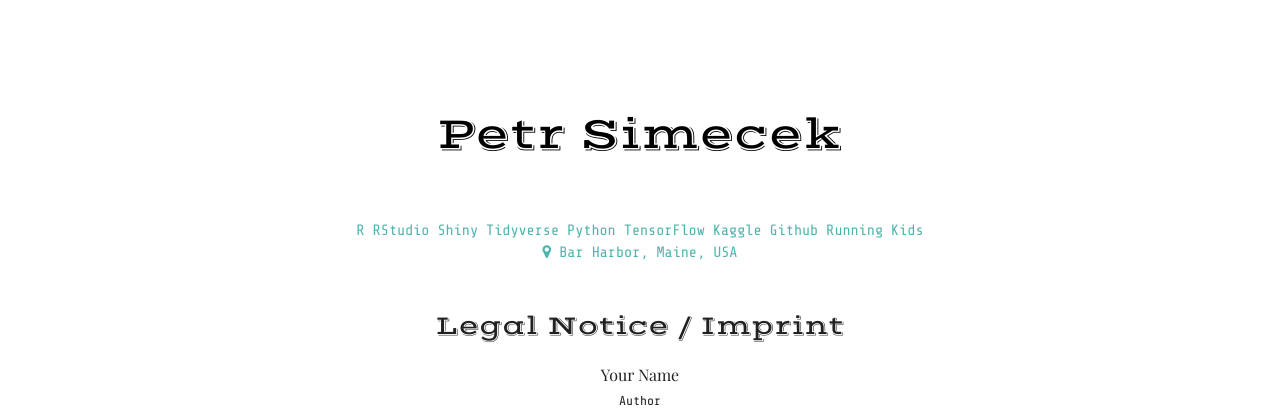
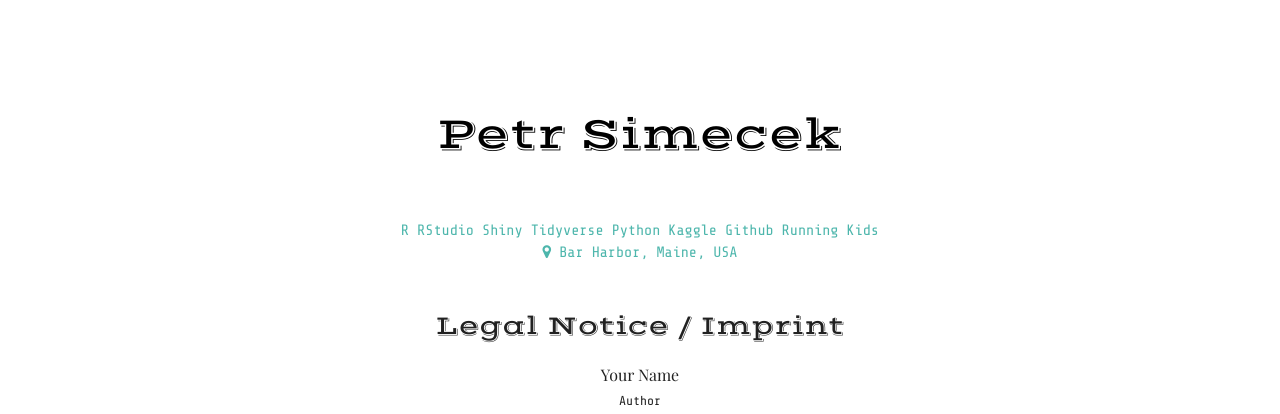
Before and after one commit to simecek/simecek.github.io, a Jekyll site: the page built from imprint.html, in a window 1280 px wide. Shown: the top 414 px of the page. Built offline with Jekyll 4.4.1, drawn with Linux system fonts in a browser that asks for light colours; some web fonts are replaced.

Commit message:
changed list of interests

```diff
--- a/_config.yml
+++ b/_config.yml
@@ -1,6 +1,6 @@
 title: "Petr Simecek"
 description: "Bioinformatics Analyst, The Jackson Laboratory"
-about: "R RStudio Shiny Tidyverse Python TensorFlow Kaggle Github Running Kids"
+about: "R RStudio Shiny Tidyverse Python Kaggle Github Running Kids"
 location: "Bar Harbor, Maine, USA"
 email:
 baseurl: ""
```
